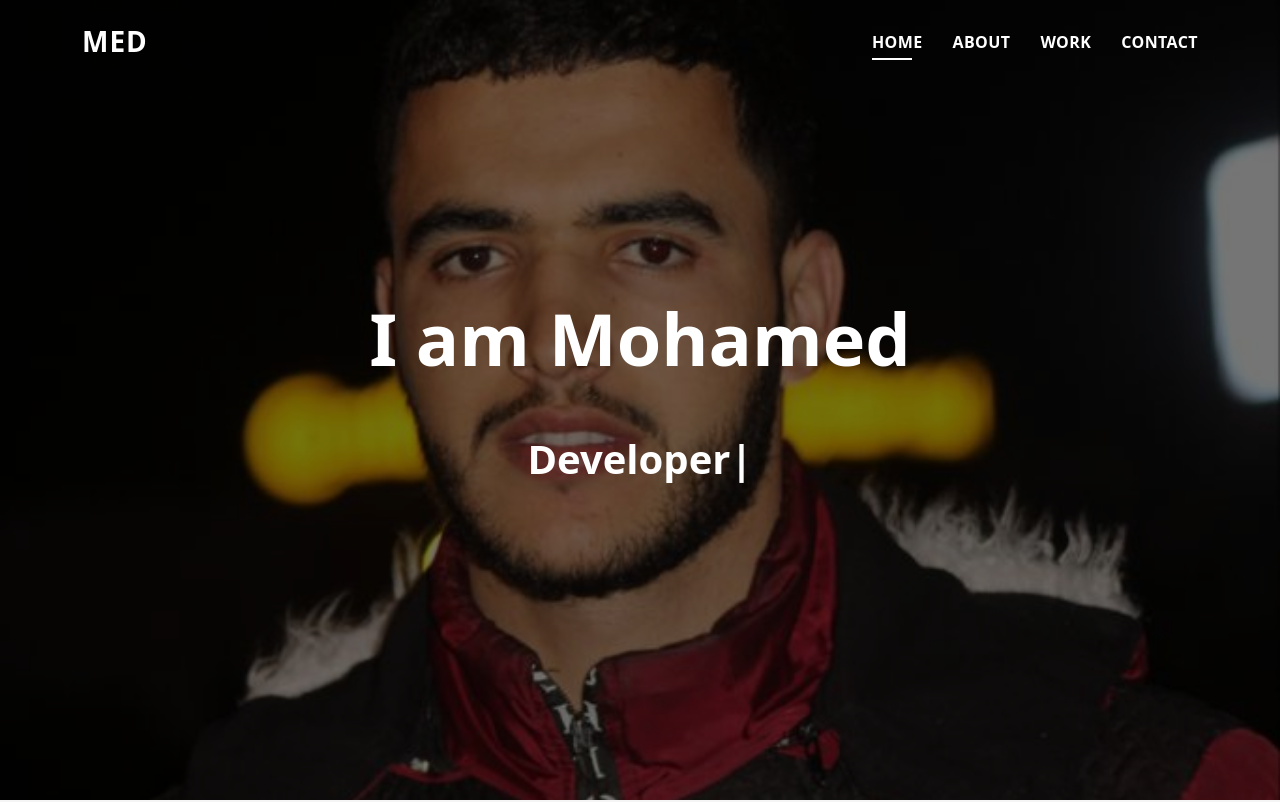
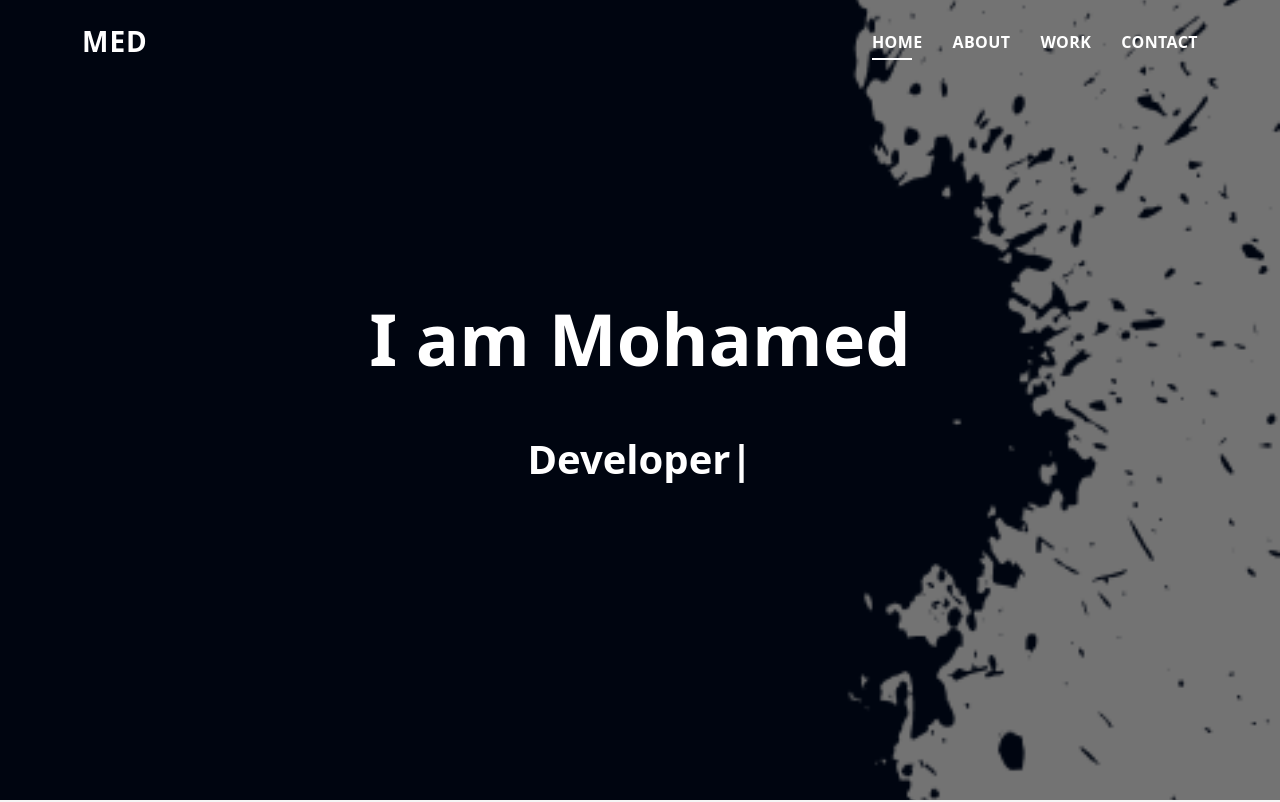
Before and after one commit to MedWA3MO/portfolio, a plain HTML site: page index.html in a window 1280 px wide. Shown: the top 802 px of the page. Drawn offline with Linux system fonts and the light colour scheme.

Commit message:
asdfasfasfadsf

```diff
--- a/index.html
+++ b/index.html
@@ -41,7 +41,7 @@
   </header>
 
 
-  <div id="hero" class="hero route bg-image" style="background-image: url(assets/img/m.jpg);background-size: cover;">
+  <div id="hero" class="hero route bg-image" style="background-image: url(assets/img/med.png);background-size: cover;">
     <div class="overlay-itro"></div>
     <div class="hero-content display-table">
       <div class="table-cell">
```
Also changed, not shown: assets/img/m.jpg (deleted), assets/img/med.png (added).
